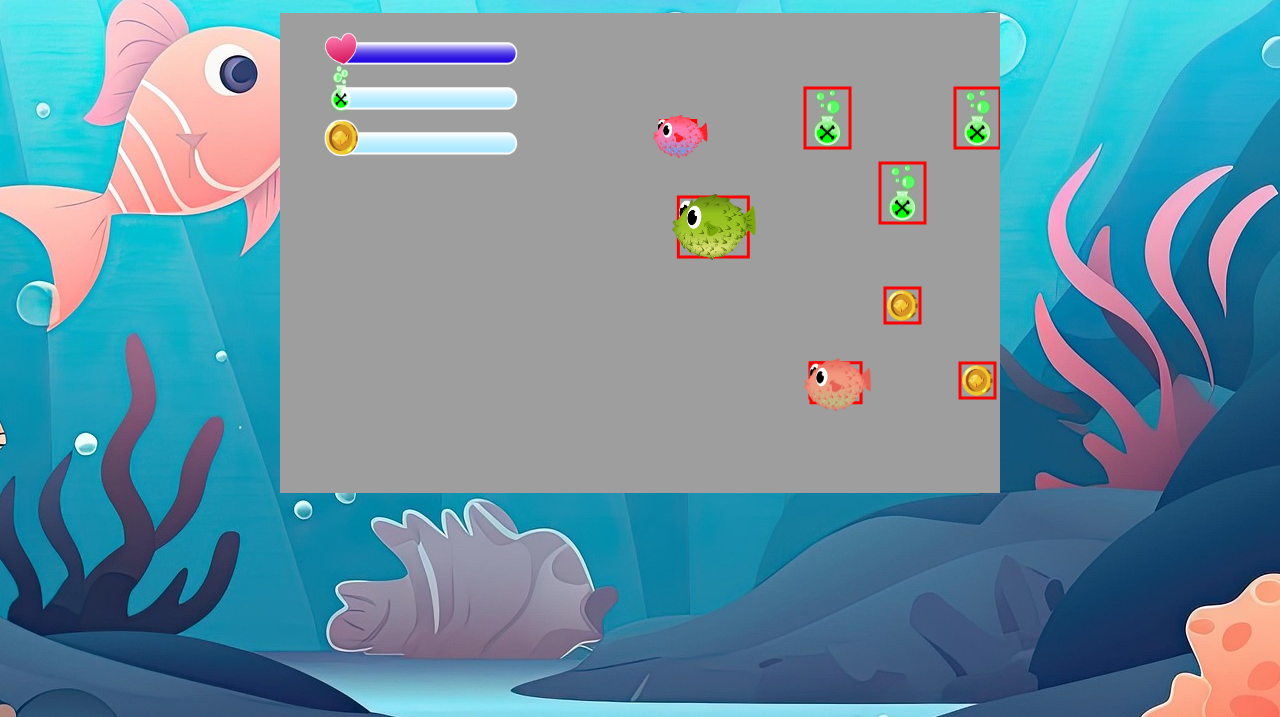
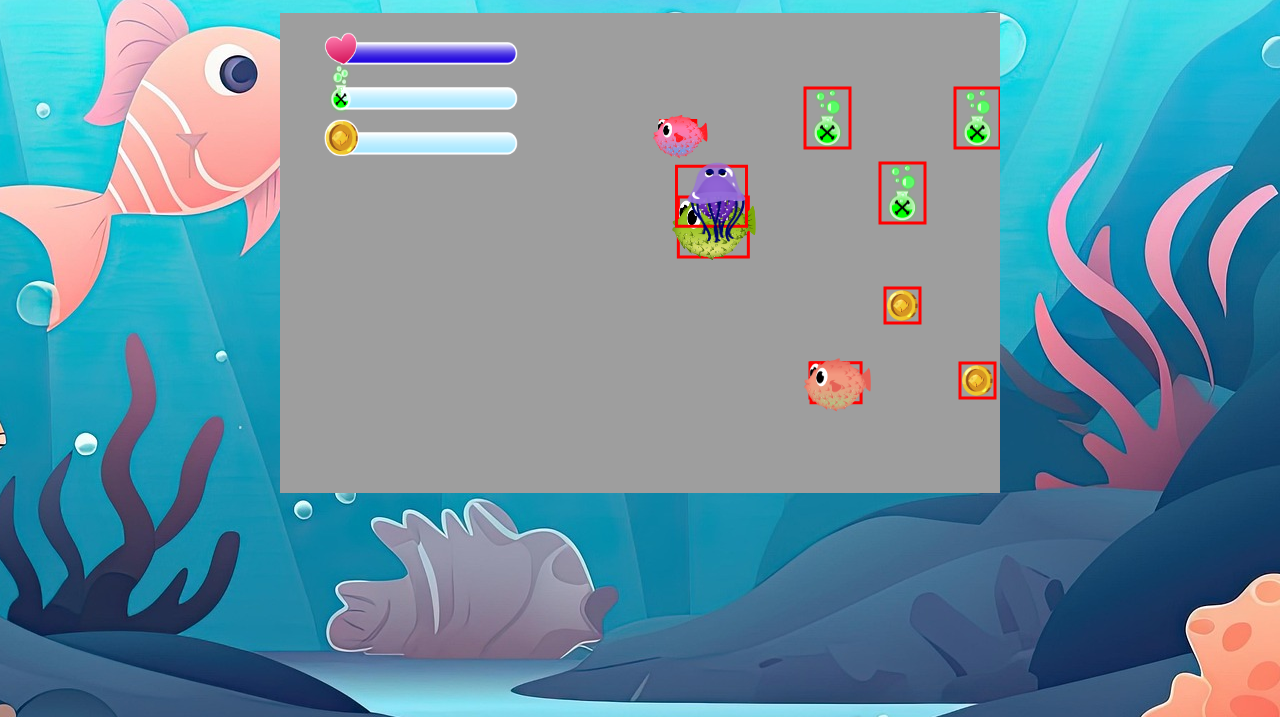
Before and after one commit to OhVenic/Sharkie, a plain HTML site: page index.html in a window 1280 px wide. Shown: the part 83-800 px from the top of the page. Drawn offline with Linux system fonts and the light colour scheme; animation ran at ten frames a second.

Commit message:
new enemy Jelly Fish

```diff
--- /dev/null
+++ b/classes/jelly-fish-lila-class.js
@@ -0,0 +1,32 @@
+class JellyFishLila extends JellyFish {
+
+    constructor(world) {
+  super().loadImage("img/2.Enemy/2 Jelly fish/Regular damage/Lila 1.png");
+    this.world = world; // Set the world property to the passed world object
+     this.loadImages(this.IMAGES_WALKING);
+    this.loadImages(this.IMAGES_POISONOUS);
+    this.loadImages(this.IMAGES_DEAD);
+    this.animateJellyFish();
+  }
+
+  IMAGES_WALKING = [
+    "img/2.Enemy/2 Jelly fish/Regular damage/Lila 1.png",
+    "img/2.Enemy/2 Jelly fish/Regular damage/Lila 2.png",
+    "img/2.Enemy/2 Jelly fish/Regular damage/Lila 3.png",
+    "img/2.Enemy/2 Jelly fish/Regular damage/Lila 4.png",
+  ];
+
+  IMAGES_POISONOUS = [
+    "img/2.Enemy/2 Jelly fish/Súper dangerous/Green 1.png",
+    "img/2.Enemy/2 Jelly fish/Súper dangerous/Green 2.png",
+    "img/2.Enemy/2 Jelly fish/Súper dangerous/Green 3.png",
+    "img/2.Enemy/2 Jelly fish/Súper dangerous/Green 4.png",
+  ];
+
+  IMAGES_DEAD = [
+    "img/2.Enemy/2 Jelly fish/Dead/Lila/L1.png",
+    "img/2.Enemy/2 Jelly fish/Dead/Lila/L2.png",
+    "img/2.Enemy/2 Jelly fish/Dead/Lila/L3.png",
+    "img/2.Enemy/2 Jelly fish/Dead/Lila/L4.png",
+  ];
+}
--- /dev/null
+++ b/classes/jelly-fish-yellow.class.js
@@ -0,0 +1,35 @@
+class JellyFishYellow extends JellyFish {
+
+    width = 80;
+    height = 80;
+
+    constructor(world) {
+  super().loadImage("img/2.Enemy/2 Jelly fish/Regular damage/Yellow 1.png");
+    this.world = world; // Set the world property to the passed world object
+       this.loadImages(this.IMAGES_WALKING);
+    this.loadImages(this.IMAGES_POISONOUS);
+    this.loadImages(this.IMAGES_DEAD);
+    this.animateJellyFish();
+  }
+
+  IMAGES_WALKING = [
+    "img/2.Enemy/2 Jelly fish/Regular damage/Yellow 1.png",
+    "img/2.Enemy/2 Jelly fish/Regular damage/Yellow 2.png",
+    "img/2.Enemy/2 Jelly fish/Regular damage/Yellow 3.png",
+    "img/2.Enemy/2 Jelly fish/Regular damage/Yellow 4.png",
+  ];
+
+  IMAGES_POISONOUS = [
+    "img/2.Enemy/2 Jelly fish/Súper dangerous/Pink 1.png",
+    "img/2.Enemy/2 Jelly fish/Súper dangerous/Pink 2.png",
+    "img/2.Enemy/2 Jelly fish/Súper dangerous/Pink 3.png",
+    "img/2.Enemy/2 Jelly fish/Súper dangerous/Pink 4.png",
+  ];
+
+  IMAGES_DEAD = [
+    "img/2.Enemy/2 Jelly fish/Dead/green/g1.png",
+    "img/2.Enemy/2 Jelly fish/Dead/green/g2.png",
+    "img/2.Enemy/2 Jelly fish/Dead/green/g3.png",
+    "img/2.Enemy/2 Jelly fish/Dead/green/g4.png",
+  ];
+}
--- /dev/null
+++ b/classes/jelly-fish.class.js
@@ -0,0 +1,68 @@
+class JellyFish extends Pufferfish {
+
+    width = 100;
+    height = 100;
+
+  offset = {
+    top: 10,
+    bottom: 30,
+    left: 10,
+    right: 20,
+  };
+
+  IMAGES_WALKING = [
+  ];
+
+  IMAGES_POISONOUS = [
+  ];
+
+  IMAGES_DEAD = [
+  ];
+
+  offset = {
+    top: 10,
+    bottom: 30,
+    left: 10,
+    right: 20,
+  };
+
+   constructor(world) {
+    super().loadImage(
+      "img/2.Enemy/1.Puffer fish (3 color options)/1.Swim/1.swim1.png"
+    );
+    this.world = world; // Set the world property to the passed world object
+        this.x = 350 + Math.random() * 2500; // Random x position
+    this.speed = 0.25 + Math.random() * 0.15; // Random speed between 0.05 and 0.15
+    this.y = 400 - Math.random() * 400; // Random y position
+
+    this.animateJellyFish();
+  }
+
+  animateJellyFish() {
+    this.moveJellyFish();
+    setInterval(() => {
+         if (this.dead) return;
+         if (this.isColliding(this.world.character)) {
+            this.playAnimation(this.IMAGES_POISONOUS);
+      } else {
+            this.playAnimation(this.IMAGES_WALKING);
+      }
+    }, 150);
+  }
+
+   jellyFishDie(callback) {
+    if (this.dead) return;
+    this.dead = true;
+  let i = 0;
+  let deathInterval = setInterval(() => {
+    this.img = this.imageCache[this.IMAGES_DEAD[i]];
+    i++;
+    if (i >= this.IMAGES_DEAD.length) {
+      clearInterval(deathInterval);
+      if (callback) callback(); // Entfernen nach Animation
+    }
+  }, 1000/5); // 100ms pro Frame
+}
+
+
+}
--- a/classes/keyboard.class.js
+++ b/classes/keyboard.class.js
@@ -5,4 +5,5 @@ class Keyboard {
   DOWN = false;
   SPACE = false;
   D = false;
+  E = false;
 }
--- a/classes/movable-object.class.js
+++ b/classes/movable-object.class.js
@@ -19,10 +19,19 @@ class MovableObject extends DrawableObject {
   }
 
  moveLeft() {
-  if (this.leftInterval) return; // schon aktiv? dann abbrechen
+  setInterval(() => {
+    this.x -= this.speed;
+  }, 1000 / 60);
+}
 
-  this.leftInterval = setInterval(() => {
+moveJellyFish() {
+  let baseY = this.y; // Ausgangsposition merken
+  let t = 0;
+
+  setInterval(() => {
     this.x -= this.speed;
+    this.y = baseY + Math.sin(t) * 10 + 20; // Amplitude auf 8 (statt 3)
+    t += 0.03; // Frequenz bleibt gleich
   }, 1000 / 60);
 }
 
--- a/classes/world.class.js
+++ b/classes/world.class.js
@@ -47,7 +47,13 @@ class World {
       new PufferFishPurple(this),
       new PufferFishPurple(this),
       new PufferFishPurple(this),
-      new Endboss()
+      new Endboss(),
+      new JellyFishYellow(this),
+      new JellyFishYellow(this),
+      new JellyFishYellow(this),
+      new JellyFishLila(this),
+      new JellyFishLila(this),
+      new JellyFishLila(this),
     );
   }
 
@@ -114,12 +120,18 @@ class World {
     setInterval(() => {
       this.level.enemies.forEach((enemy, enemyIndex) => {
         this.throwableObjects.forEach((bubble, bubbleIndex) => {
-          if (bubble.isColliding(enemy) && !enemy.dead) {
+           if (bubble.isColliding(enemy) && !enemy.dead) {
+          if (enemy instanceof JellyFish) {
+            enemy.jellyFishDie(() => {
+              this.level.enemies.splice(enemyIndex, 1);
+            });
+          } else {
             enemy.die(() => {
               this.level.enemies.splice(enemyIndex, 1);
             });
-            this.throwableObjects.splice(bubbleIndex, 1);
           }
+          this.throwableObjects.splice(bubbleIndex, 1);
+        }
         });
       });
     }, 1000 / 30);
--- a/index.html
+++ b/index.html
@@ -11,6 +11,9 @@
     <script src="./classes/puffer-fish-green.class.js"></script>
     <script src="./classes/puffer-fish-lightrose-class.js"></script>
     <script src="./classes/puffer-fish-purple.class.js"></script>
+    <script src="./classes/jelly-fish.class.js"></script>
+     <script src="./classes/jelly-fish-lila-class.js"></script>
+      <script src="./classes/jelly-fish-yellow.class.js"></script>
     <script src="./classes/background-object.class.js"></script>
     <script src="./classes/collectible.class.js"></script>
     <script src="./classes/collectible-poison-flask-class.js"></script>
```
